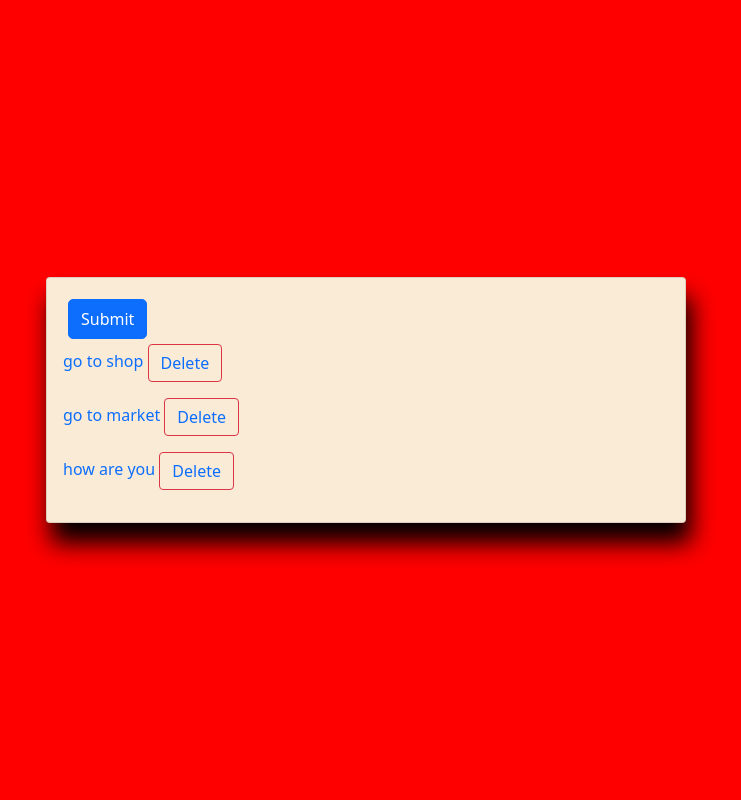
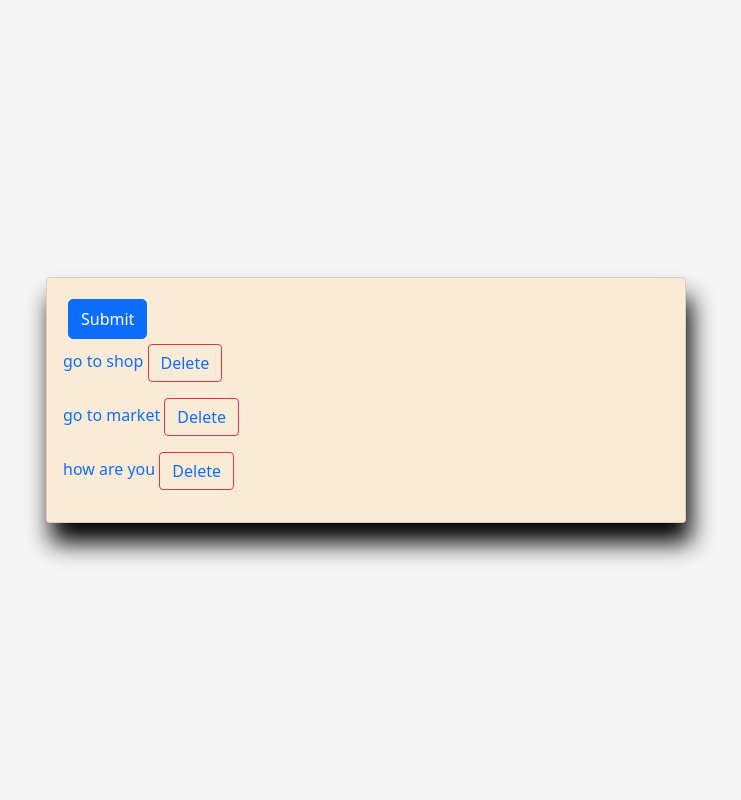
Before and after one commit to sunilRathod1998/todo_web, a Django app: template task/templates/tasks/list.html in a window 1280 px wide. Shown: the part 56-856 px from the top of the page, without its empty margins (274-1015 px from the left). Run offline with Django 3.2, Linux system fonts and the light colour scheme; the template is opened without the code that fills it: values that come from a table or form of the project are taken from there, others are empty; data comes from the database, SQL or seed files in the repository; some libraries are stand-ins or nearby versions.

Commit message:
css updated

```diff
--- a/task/static/css/style.css
+++ b/task/static/css/style.css
@@ -5,7 +5,7 @@
 }
 
 .crd{
-    background-color: red;
+    background-color: whitesmoke;
     display: flex;
     justify-content: center;
     align-items: center;
```
